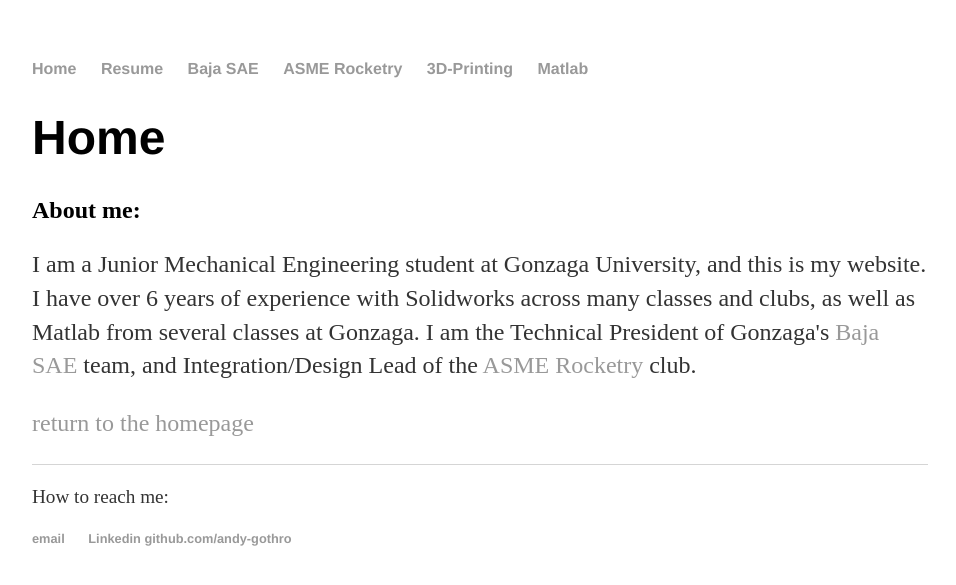
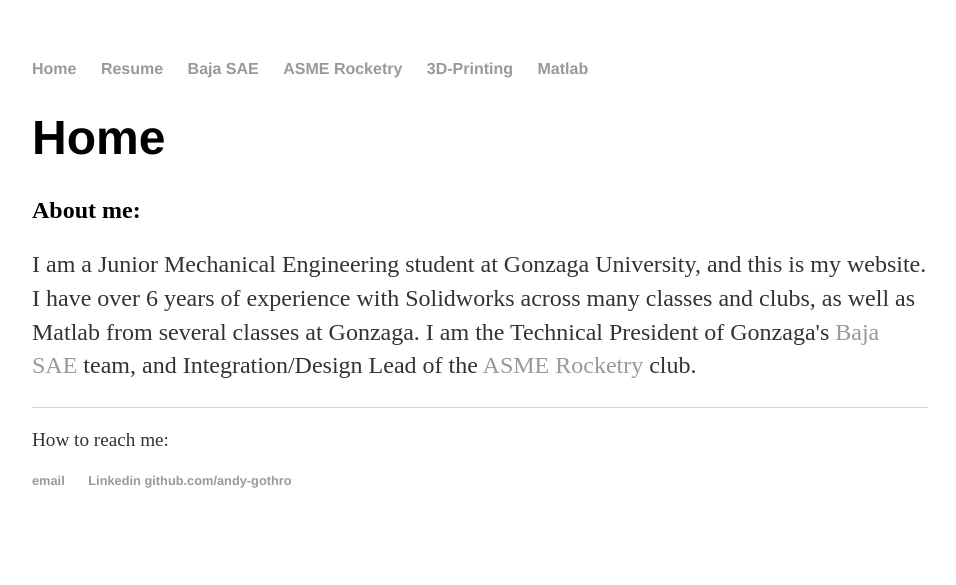
Before and after one commit to andy-gothro/andy-gothro.github.io, a Jekyll site: the page built from index.html, in a window 1280 px wide. Shown: the top 585 px of the page, without its empty margins (160-1116 px from the left). Built offline with Jekyll 4.4.1, drawn with Linux system fonts in a browser that asks for light colours.

Commit message:
Update index.html

```diff
--- a/index.html
+++ b/index.html
@@ -7,5 +7,4 @@
 	    <h2> About me:</h2>
         	<p>I am a Junior Mechanical Engineering student at Gonzaga University, and this is my website. I have over 6 years of experience with Solidworks across many classes and clubs, as well as Matlab from several classes at Gonzaga. I am the Technical President of Gonzaga's <a href="/Baja SAE"> Baja SAE</a> team, and Integration/Design Lead of the <a href="/ASME Rocketry">ASME Rocketry</a> club.</p>
 
-		<p><a href="/index">return to the homepage </a></p>
     </div><!-- /.blurb -->
```
